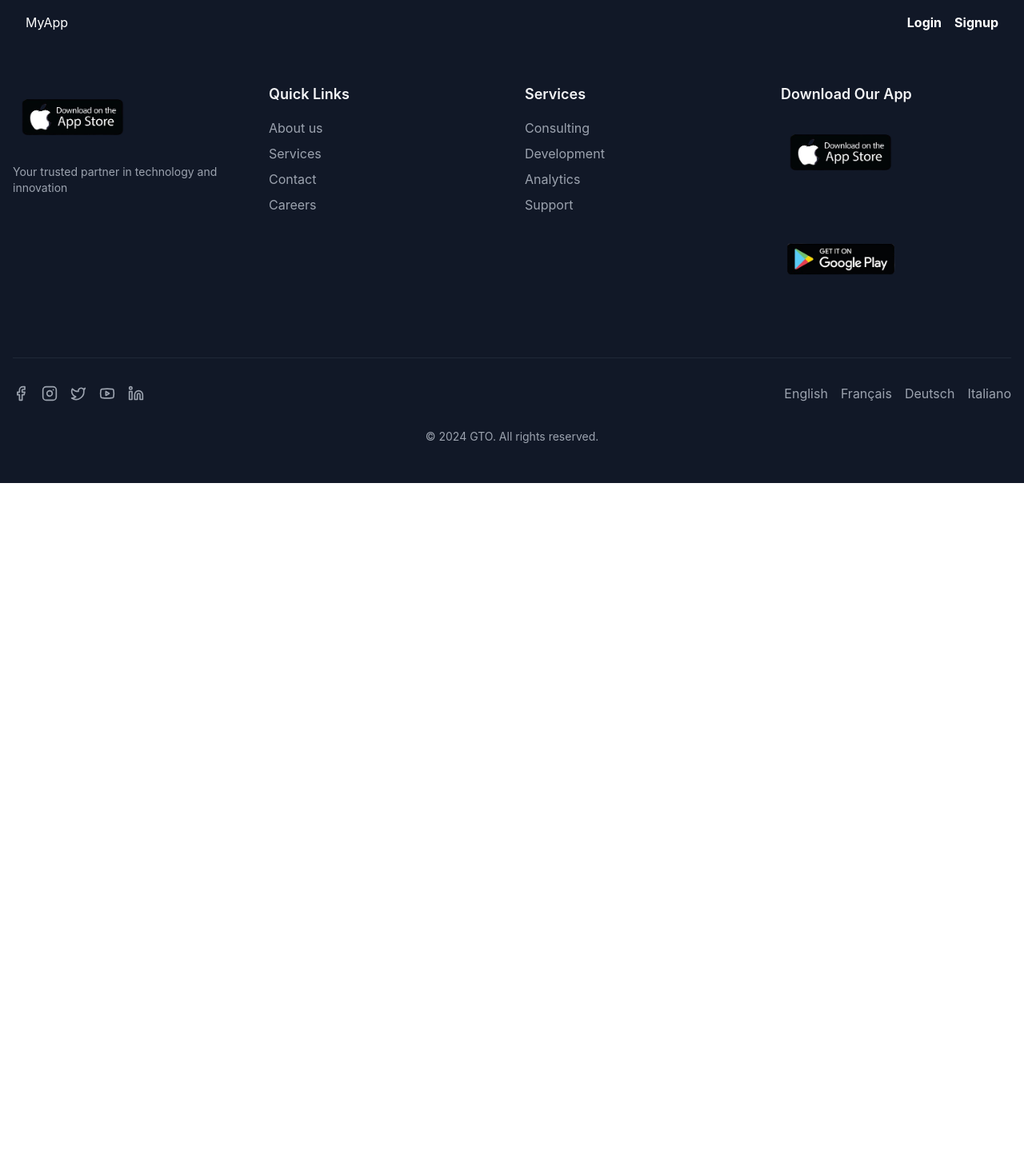
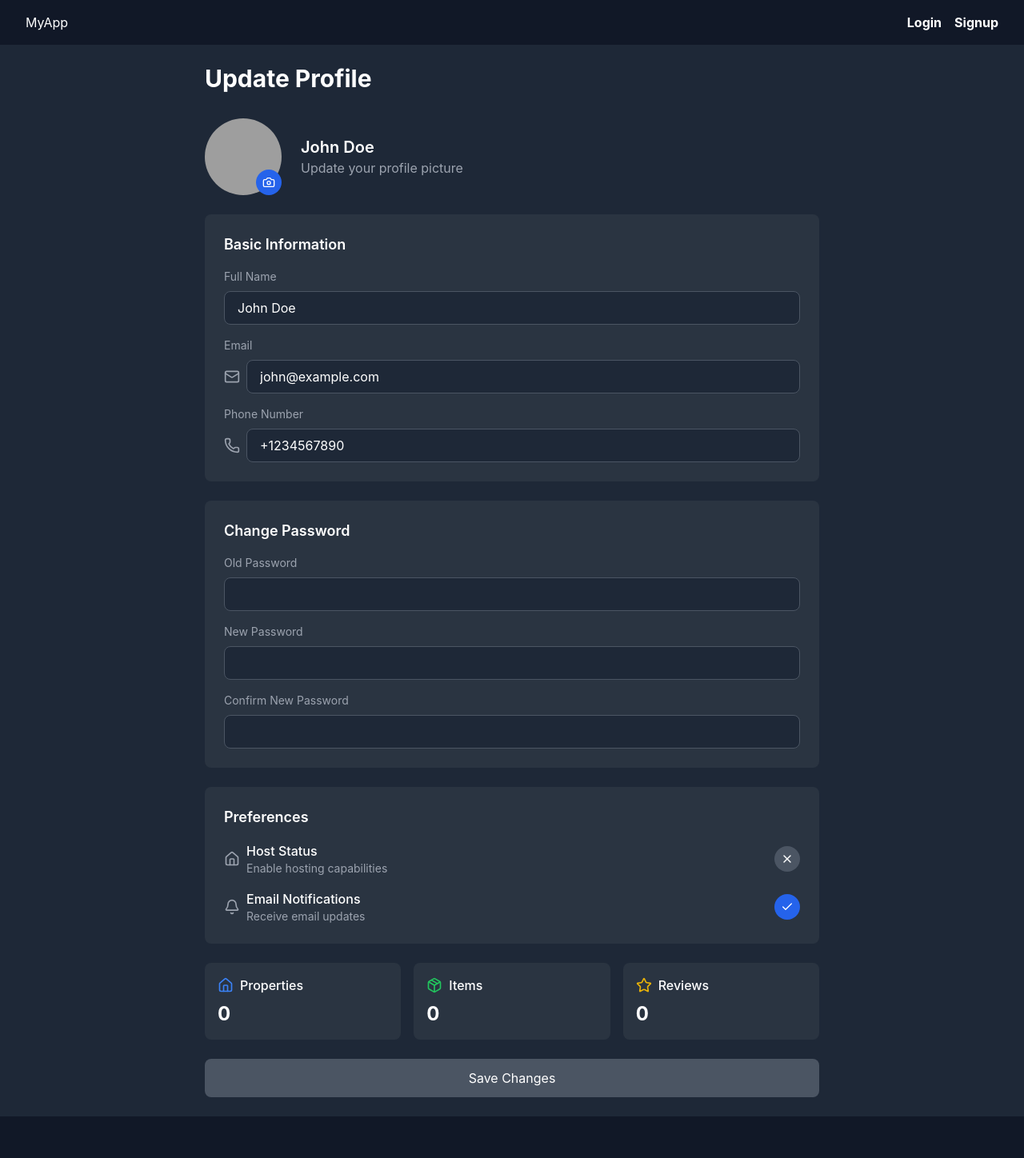
Before and after one commit to wiki-152/MERN_Project, a React (Create React App) app in the folder frontend/: page /profile in a window 1280 px wide. Shown: the top 1448 px of the page at 80% size. Before the commit the page ends 800 px from the top, so only its background shows below. Built offline with nearby package versions, Linux system fonts and the light colour scheme; grey boxes are pictures that could not be loaded.

Commit message:
Implemented Profile Frontend

```diff
--- a/frontend/src/App.jsx
+++ b/frontend/src/App.jsx
@@ -9,6 +9,7 @@ import Properties from './components/Properties/PropertiesHome';
 import Marketplace from './components/Marketplace/Marrketplace';
 import PropertyDetails from './pages/PropertyDetails/PropertyDetails';
 import PropertyCard from './components/PropertyCard/PropertyCard';
+import Profile from './components/Profile/Profile';
 
 function App() {
   return (
@@ -27,6 +28,7 @@ function App() {
         {/* Property Details Update -----------------------------------------*/}
         <Route path="/property-details" element={<PropertyDetails />} />
         <Route path="/property-card" element={<PropertyCard />} />
+        <Route path="/profile" element={<Profile />} />
       </Routes>
 
       {/* Footer appears on all pages */}
--- /dev/null
+++ b/frontend/src/components/Profile/Profile.jsx
@@ -0,0 +1,244 @@
+'use client';
+
+import { useState } from 'react';
+import {
+  Camera,
+  Mail,
+  Phone,
+  Home,
+  Package,
+  Star,
+  Bell,
+  Check,
+  X,
+} from 'lucide-react';
+
+export default function UpdateProfile() {
+  const [profile, setProfile] = useState({
+    name: 'John Doe',
+    email: 'john@example.com',
+    phone: '+1234567890',
+    profilePicture: '/placeholder.svg?height=100&width=100',
+    isHost: false,
+    emailNotificationsEnabled: true,
+  });
+
+  const handleSubmit = (e) => {
+    e.preventDefault();
+    console.log('Profile updated:', profile);
+  };
+
+  return (
+    <div className="min-h-screen bg-[#1e2837] text-white p-6">
+      <div className="max-w-3xl mx-auto">
+        <h1 className="text-3xl font-bold mb-8">Update Profile</h1>
+
+        <form onSubmit={handleSubmit} className="space-y-6">
+          {/* Profile Picture Section */}
+          <div className="flex items-center space-x-6">
+            <div className="relative">
+              <img
+                src={profile.profilePicture}
+                alt="Profile"
+                className="w-24 h-24 rounded-full object-cover"
+              />
+              <button
+                type="button"
+                className="absolute bottom-0 right-0 p-2 bg-blue-600 rounded-full hover:bg-blue-700 transition-colors"
+              >
+                <Camera className="w-4 h-4" />
+              </button>
+            </div>
+            <div>
+              <h2 className="text-xl font-semibold">{profile.name}</h2>
+              <p className="text-gray-400">Update your profile picture</p>
+            </div>
+          </div>
+
+          {/* Basic Information */}
+          <div className="space-y-4 bg-[#2a3441] p-6 rounded-lg">
+            <h3 className="text-lg font-semibold mb-4">Basic Information</h3>
+            <div className="space-y-2">
+              <label className="block text-sm text-gray-400">Full Name</label>
+              <input
+                type="text"
+                value={profile.name}
+                onChange={(e) =>
+                  setProfile({ ...profile, name: e.target.value })
+                }
+                className="w-full px-4 py-2 bg-[#1e2837] border border-gray-600 rounded-lg focus:outline-none focus:border-blue-500"
+              />
+            </div>
+
+            <div className="space-y-2">
+              <label className="block text-sm text-gray-400">Email</label>
+              <div className="flex items-center space-x-2">
+                <Mail className="w-5 h-5 text-gray-400" />
+                <input
+                  type="email"
+                  value={profile.email}
+                  onChange={(e) =>
+                    setProfile({ ...profile, email: e.target.value })
+                  }
+                  className="flex-1 px-4 py-2 bg-[#1e2837] border border-gray-600 rounded-lg focus:outline-none focus:border-blue-500"
+                />
+              </div>
+            </div>
+
+            <div className="space-y-2">
+              <label className="block text-sm text-gray-400">Phone Number</label>
+              <div className="flex items-center space-x-2">
+                <Phone className="w-5 h-5 text-gray-400" />
+                <input
+                  type="tel"
+                  value={profile.phone}
+                  onChange={(e) =>
+                    setProfile({ ...profile, phone: e.target.value })
+                  }
+                  className="flex-1 px-4 py-2 bg-[#1e2837] border border-gray-600 rounded-lg focus:outline-none focus:border-blue-500"
+                />
+              </div>
+            </div>
+          </div>
+
+          {/* Password Section */}
+      <div className="space-y-4 bg-[#2a3441] p-6 rounded-lg">
+        <h3 className="text-lg font-semibold mb-4">Change Password</h3>
+        <div className="space-y-2">
+          <label className="block text-sm text-gray-400">Old Password</label>
+          <input
+            type="password"
+            value={profile.oldPassword}
+            onChange={(e) =>
+              setProfile({ ...profile, oldPassword: e.target.value })
+            }
+            className="w-full px-4 py-2 bg-[#1e2837] border border-gray-600 rounded-lg focus:outline-none focus:border-blue-500"
+          />
+        </div>
+        <div className="space-y-2">
+          <label className="block text-sm text-gray-400">New Password</label>
+          <input
+            type="password"
+            value={profile.newPassword}
+            onChange={(e) =>
+              setProfile({ ...profile, newPassword: e.target.value })
+            }
+            className="w-full px-4 py-2 bg-[#1e2837] border border-gray-600 rounded-lg focus:outline-none focus:border-blue-500"
+          />
+        </div>
+        <div className="space-y-2">
+          <label className="block text-sm text-gray-400">Confirm New Password</label>
+          <input
+            type="password"
+            value={profile.confirmNewPassword}
+            onChange={(e) =>
+              setProfile({ ...profile, confirmNewPassword: e.target.value })
+            }
+            className="w-full px-4 py-2 bg-[#1e2837] border border-gray-600 rounded-lg focus:outline-none focus:border-blue-500"
+          />
+        </div>
+      </div>
+
+          {/* Preferences */}
+          <div className="space-y-4 bg-[#2a3441] p-6 rounded-lg">
+            <h3 className="text-lg font-semibold mb-4">Preferences</h3>
+            <div className="flex items-center justify-between">
+              <div className="flex items-center space-x-2">
+                <Home className="w-5 h-5 text-gray-400" />
+                <div>
+                  <p className="font-medium">Host Status</p>
+                  <p className="text-sm text-gray-400">
+                    Enable hosting capabilities
+                  </p>
+                </div>
+              </div>
+              <button
+                type="button"
+                onClick={() =>
+                  setProfile({ ...profile, isHost: !profile.isHost })
+                }
+                className={`p-2 rounded-full ${
+                  profile.isHost
+                    ? 'bg-blue-600 text-white'
+                    : 'bg-gray-600'
+                }`}
+              >
+                {profile.isHost ? (
+                  <Check className="w-4 h-4" />
+                ) : (
+                  <X className="w-4 h-4" />
+                )}
+              </button>
+            </div>
+
+            <div className="flex items-center justify-between">
+              <div className="flex items-center space-x-2">
+                <Bell className="w-5 h-5 text-gray-400" />
+                <div>
+                  <p className="font-medium">Email Notifications</p>
+                  <p className="text-sm text-gray-400">
+                    Receive email updates
+                  </p>
+                </div>
+              </div>
+              <button
+                type="button"
+                onClick={() =>
+                  setProfile({
+                    ...profile,
+                    emailNotificationsEnabled:
+                      !profile.emailNotificationsEnabled,
+                  })
+                }
+                className={`p-2 rounded-full ${
+                  profile.emailNotificationsEnabled
+                    ? 'bg-blue-600 text-white'
+                    : 'bg-gray-600'
+                }`}
+              >
+                {profile.emailNotificationsEnabled ? (
+                  <Check className="w-4 h-4" />
+                ) : (
+                  <X className="w-4 h-4" />
+                )}
+              </button>
+            </div>
+          </div>
+
+          {/* Stats */}
+          <div className="grid grid-cols-1 md:grid-cols-3 gap-4">
+            <div className="bg-[#2a3441] p-4 rounded-lg">
+              <div className="flex items-center space-x-2 mb-2">
+                <Home className="w-5 h-5 text-blue-500" />
+                <h4 className="font-medium">Properties</h4>
+              </div>
+              <p className="text-2xl font-bold">0</p>
+            </div>
+            <div className="bg-[#2a3441] p-4 rounded-lg">
+              <div className="flex items-center space-x-2 mb-2">
+                <Package className="w-5 h-5 text-green-500" />
+                <h4 className="font-medium">Items</h4>
+              </div>
+              <p className="text-2xl font-bold">0</p>
+            </div>
+            <div className="bg-[#2a3441] p-4 rounded-lg">
+              <div className="flex items-center space-x-2 mb-2">
+                <Star className="w-5 h-5 text-yellow-500" />
+                <h4 className="font-medium">Reviews</h4>
+              </div>
+              <p className="text-2xl font-bold">0</p>
+            </div>
+          </div>
+
+          {/* Submit Button */}
+          <button
+            type="submit"
+            className="w-full py-3 bg-gray-600 text-white rounded-lg hover:bg-emerald-600 transition-colors"
+          >
+            Save Changes
+          </button>
+        </form>
+      </div>
+    </div>
+  );
+}
```
